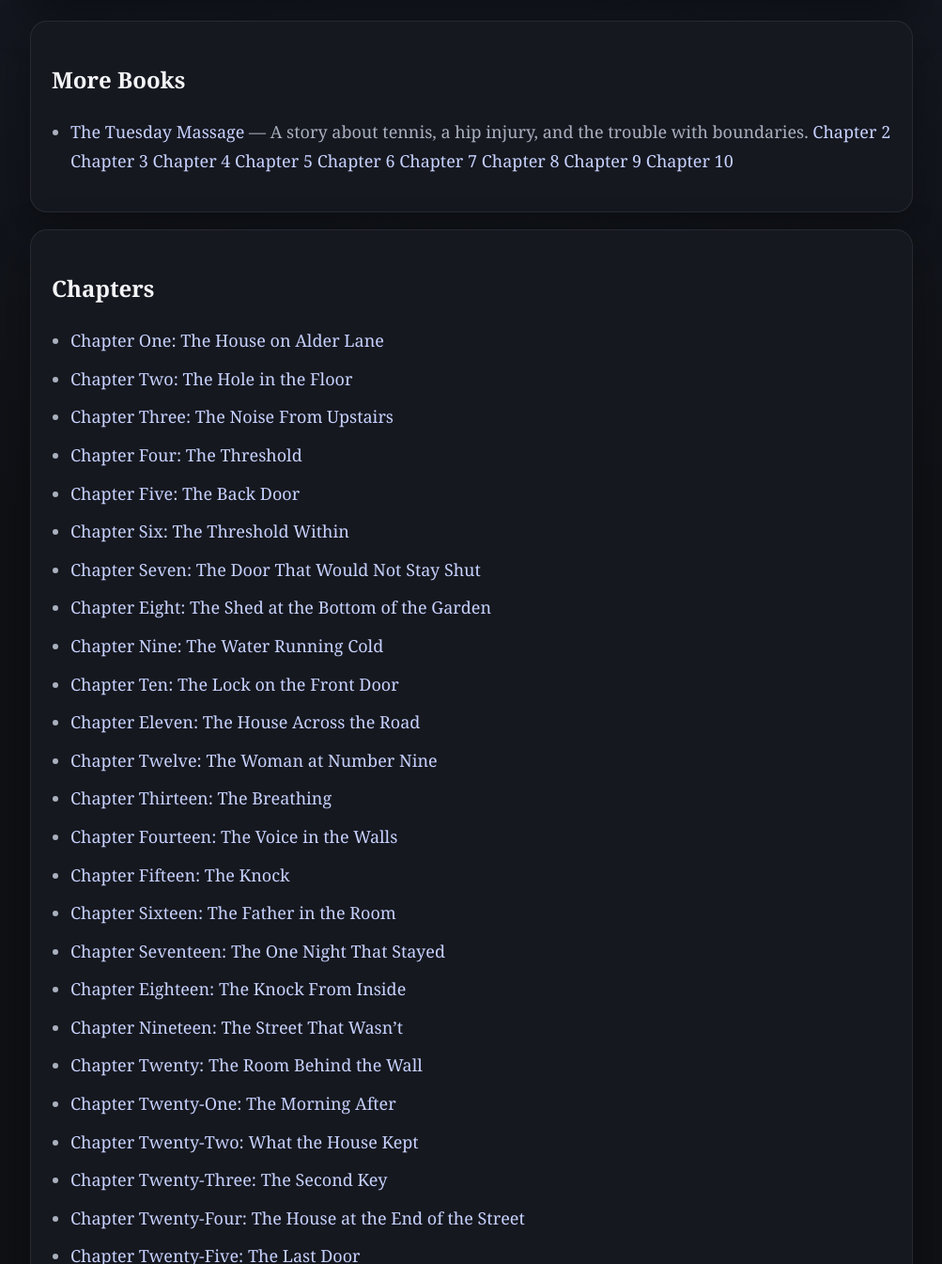
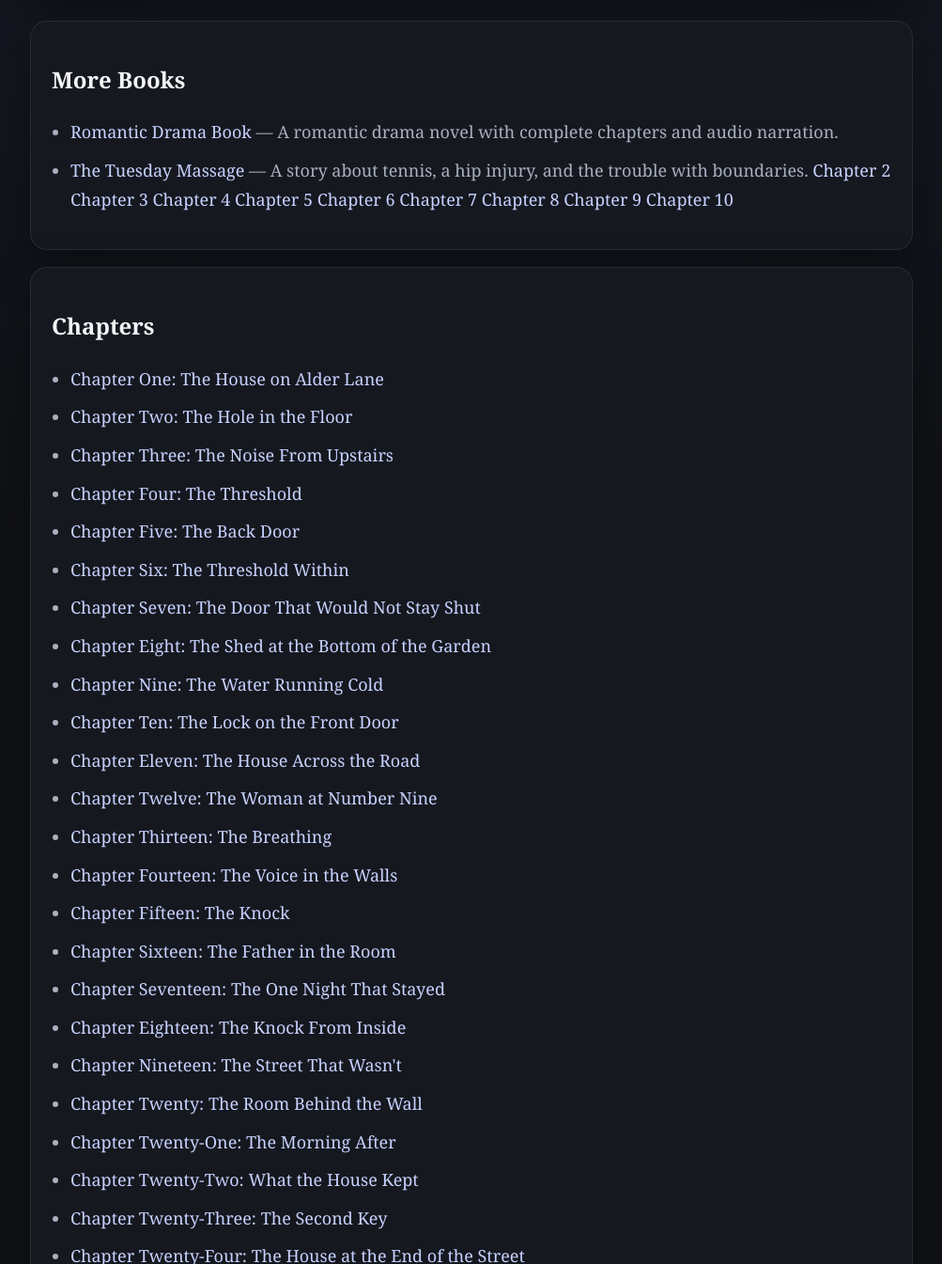
Before and after one commit to Jazblue/book, a plain HTML site: page index.html in a window 1280 px wide. Shown: the part 713-2058 px from the top of the page at 94% size, without its empty margins (138-1141 px from the left). Drawn offline with Linux system fonts and the light colour scheme; no server answers.

Commit message:
Add romantic-drama-book link to More Books section

```diff
--- a/index.html
+++ b/index.html
@@ -104,6 +104,7 @@
     <section class="panel">
       <h2>More Books</h2>
       <ul>
+        <li><a href="https://github.com/Jazblue/romantic-drama-book/tree/main" target="_blank" rel="noopener">Romantic Drama Book</a> — A romantic drama novel with complete chapters and audio narration.</li>
         <li><a href="the-massage/index.html">The Tuesday Massage</a> — A story about tennis, a hip injury, and the trouble with boundaries. <a href="the-massage/the-tuesday-massage-chapter-two.html">Chapter 2</a> <a href="the-massage/the-tuesday-massage-chapter-three.html">Chapter 3</a> <a href="the-massage/the-tuesday-massage-chapter-four.html">Chapter 4</a> <a href="the-massage/the-tuesday-massage-chapter-five.html">Chapter 5</a> <a href="the-massage/the-tuesday-massage-chapter-six.html">Chapter 6</a> <a href="the-massage/the-tuesday-massage-chapter-seven.html">Chapter 7</a> <a href="the-massage/the-tuesday-massage-chapter-eight.html">Chapter 8</a> <a href="the-massage/the-tuesday-massage-chapter-nine.html">Chapter 9</a> <a href="the-massage/the-tuesday-massage-chapter-ten.html">Chapter 10</a></li>
       </ul>
     </section>
@@ -129,7 +130,7 @@
         <li><a href="callum-chapter-sixteen.html">Chapter Sixteen: The Father in the Room</a></li>
         <li><a href="callum-chapter-seventeen.html">Chapter Seventeen: The One Night That Stayed</a></li>
         <li><a href="callum-chapter-eighteen.html">Chapter Eighteen: The Knock From Inside</a></li>
-        <li><a href="callum-chapter-nineteen.html">Chapter Nineteen: The Street That Wasn’t</a></li>
+        <li><a href="callum-chapter-nineteen.html">Chapter Nineteen: The Street That Wasn't</a></li>
         <li><a href="callum-chapter-twenty.html">Chapter Twenty: The Room Behind the Wall</a></li>
         <li><a href="callum-chapter-twenty-one.html">Chapter Twenty-One: The Morning After</a></li>
         <li><a href="callum-chapter-twenty-two.html">Chapter Twenty-Two: What the House Kept</a></li>
```
